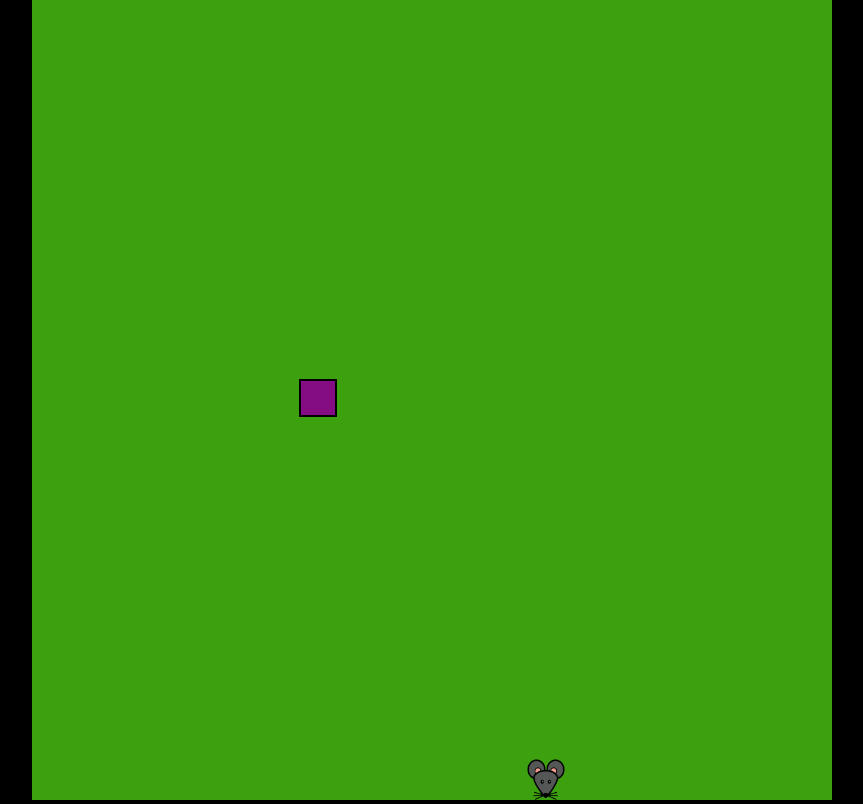
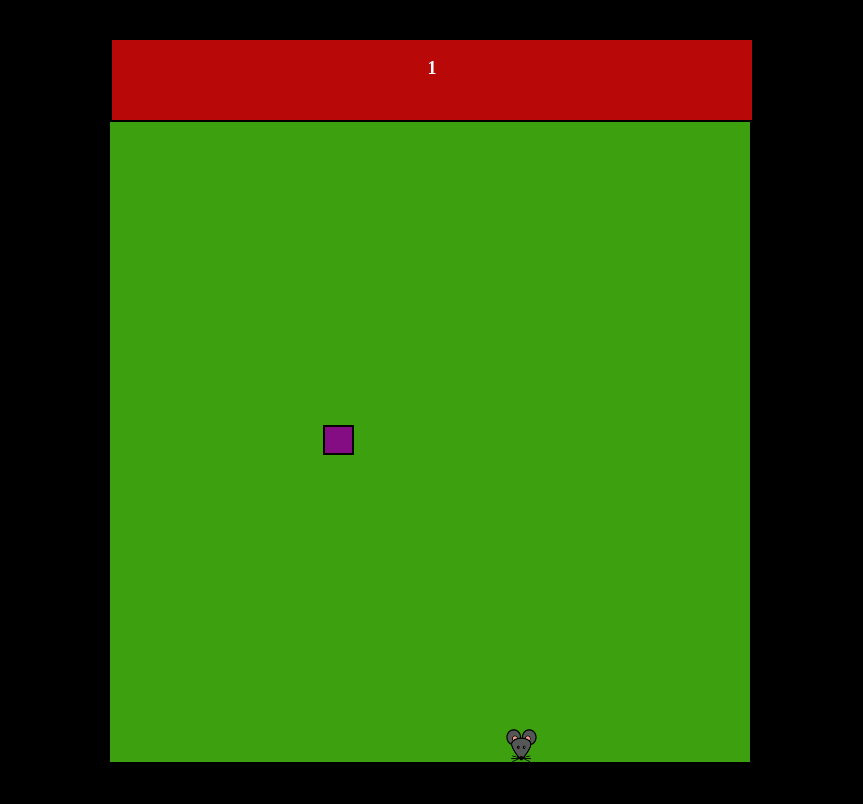
Before and after one commit to tatianykaz/snake, a plain HTML site: page index.html in a window 1280 px wide. Shown: the whole page, without its empty margins (208-1071 px from the left). Drawn offline with Linux system fonts and the light colour scheme.

Commit message:
Simple scoreboard included

```diff
--- a/game.js
+++ b/game.js
@@ -5,6 +5,7 @@ import { update as updateSpeed, speed} from './speed.js'
 let lastRenderTime = 0
 let gameOver = false
 const gameBoard = document.getElementById('game-board')
+let segmentsAmount = document.getElementById('segments_amount');
 
 function main(currentTime) {
   if (gameOver) {
--- a/index.html
+++ b/index.html
@@ -18,8 +18,8 @@
 
         #game-board {
             background-color: rgb(61, 161, 15);
-            width: 100vmin;
-            height: 100vmin;
+            width: 80vmin;
+            height: 80vmin;
             display: grid;
             grid-template-rows: repeat(21, 1fr);
             grid-template-columns: repeat(21, 1fr);
@@ -30,10 +30,32 @@
             border: .25vmin solid black;
         }
 
+        .panel {
+            display: block;
+            width: 80vmin;
+            height: 10vmin;
+            background-color: rgb(184, 8, 8);
+            border: .25vmin solid black;
+        }
+
+        #segments_amount {
+            color: white;
+            align-content: center;
+            font-weight: bold;
+            text-align: center;
+            font-size: 18px;
+        }
+
+
     </style>
     <script src="game.js" defer type="module"></script>
 </head>
 <body>
-    <div id="game-board"></div>
+    <div>
+        <div class="panel">
+            <p id="segments_amount"></p>
+        </div>
+        <div id="game-board"></div>
+    </div>
 </body>
 </html>
--- a/snake.js
+++ b/snake.js
@@ -37,6 +37,7 @@ export function draw(gameBoard) {
     snakeElement.style.gridColumnStart = segment.x
     snakeElement.classList.add('snake')
     gameBoard.appendChild(snakeElement)
+    document.getElementById('segments_amount').innerHTML = snakeBody.length
   })
 }
 
```
